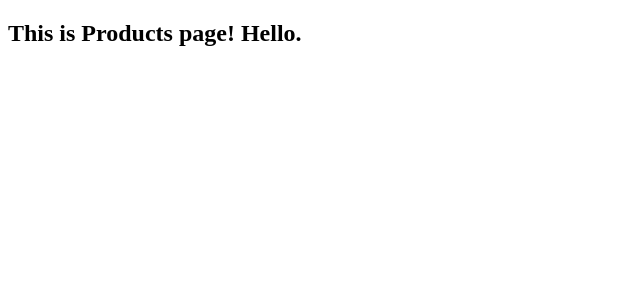
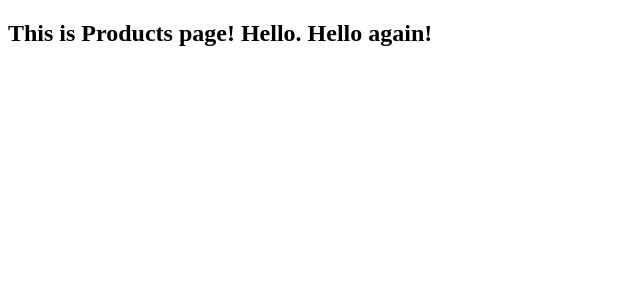
Before and after one commit to MauryaRitesh/grip_next, a Next.js app: page /products in a window 1280 px wide. Shown: the top 300 px of the page, without its empty margins (0-640 px from the left). Built offline with nearby package versions, Linux system fonts and the light colour scheme.

Commit message:
new lhci and new pages

```diff
--- a/app/blog/page.tsx
+++ b/app/blog/page.tsx
@@ -1,3 +1,3 @@
 export default function Page() {
-    return <h1>This is blog page! Hello.</h1>
+    return <h1>This is blog page! Hello again.</h1>
   }
--- a/app/products/page.tsx
+++ b/app/products/page.tsx
@@ -1,3 +1,3 @@
 export default function Page() {
-    return <h1>This is Products page! Hello.</h1>
+    return <h1>This is Products page! Hello. Hello again!</h1>
   }
--- a/lighthouserc.json
+++ b/lighthouserc.json
@@ -1,7 +1,7 @@
 {
   "ci": {
     "collect": {
-      "url": ["http://localhost:3000/", "http://localhost:3000/blog", "http://localhost:3000/products"],
+      "url": ["http://localhost:3000/"],
       "startServerCommand": "npm run start"
     },
     "assert": {
```
